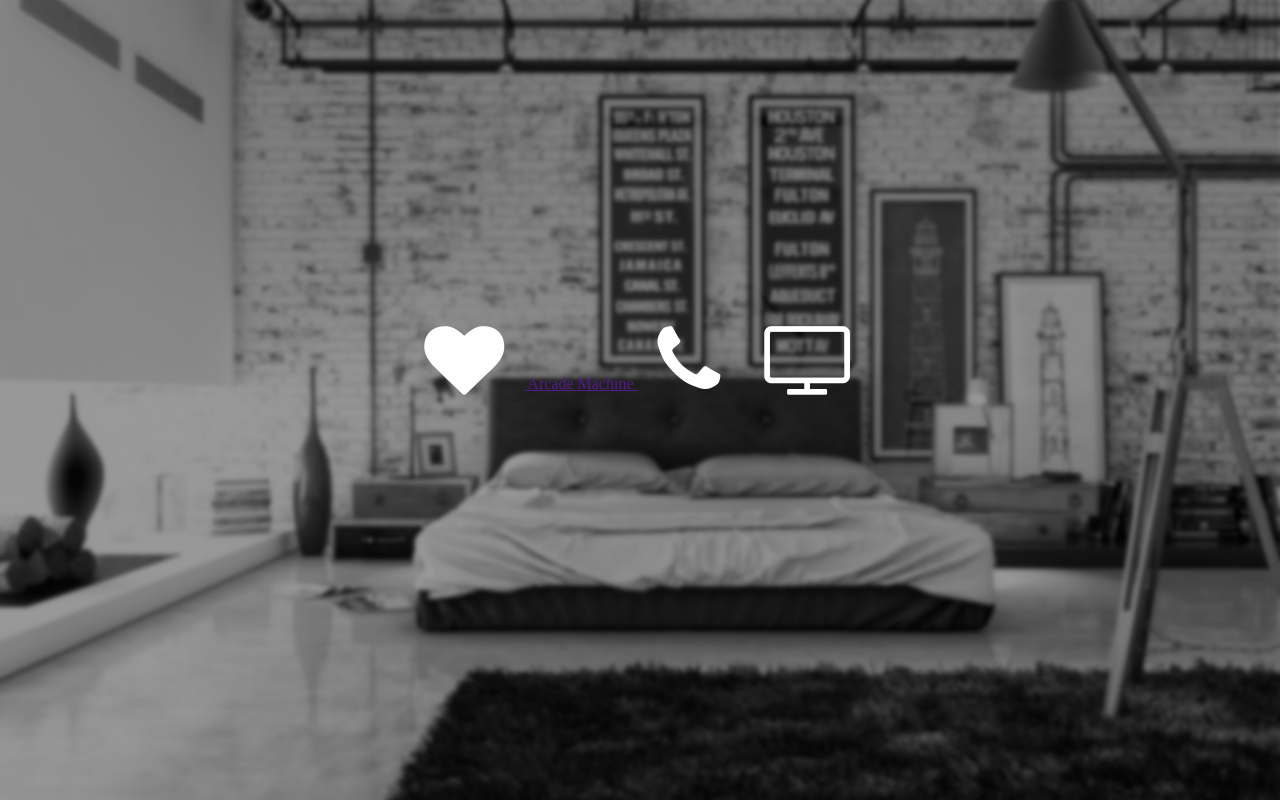
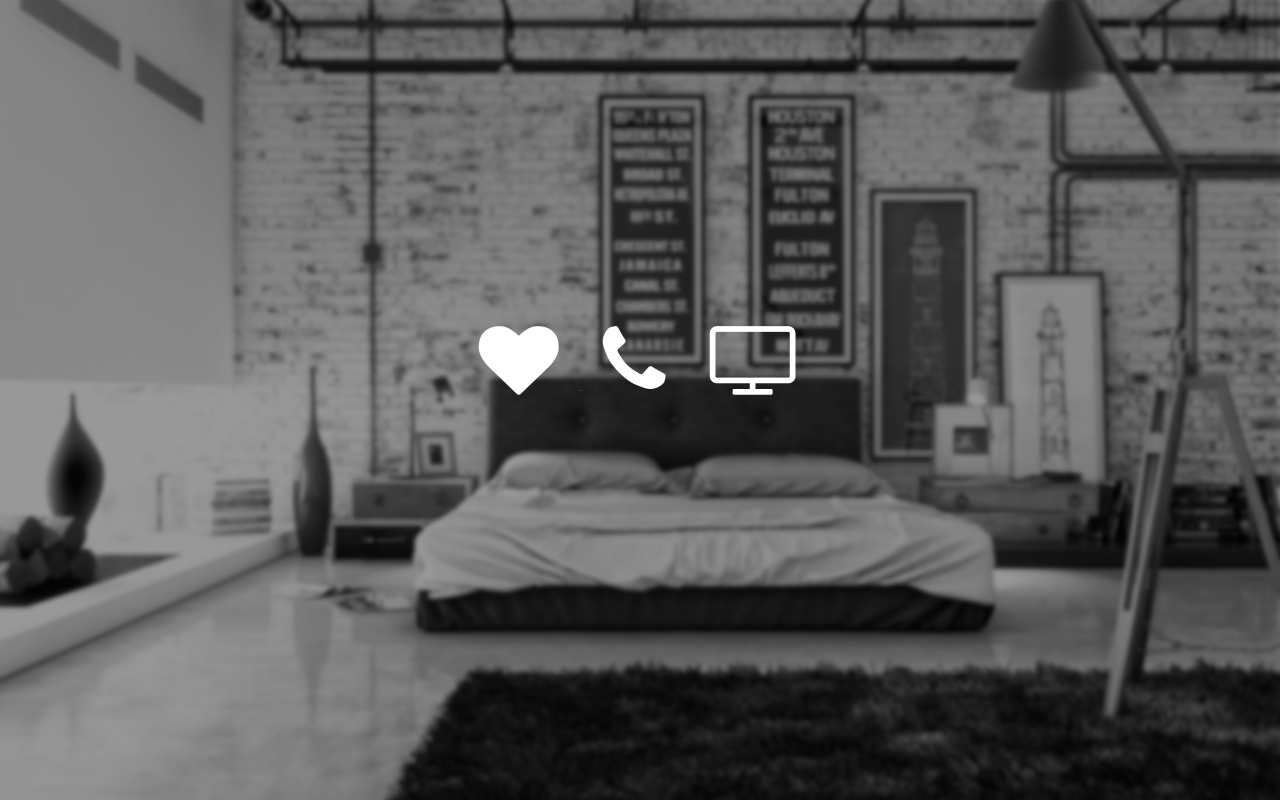
Before and after one commit to gtreherne/gtreherne.github.io, a plain HTML site: page index.html in a window 1280 px wide. Drawn offline with Linux system fonts and the light colour scheme.

Commit message:
txt removal

```diff
--- a/index.html
+++ b/index.html
@@ -10,7 +10,7 @@
 	<div class="text-wrapper">
 	<a href="">
 		<i class="fa fa-heart fa-5x"></i>
-		<span>Arcade Machine</span>
+		<!-- <span>Arcade Machine</span>  -->
 	</a>
 
 		<i class="fa fa-phone fa-5x"></i>
```
